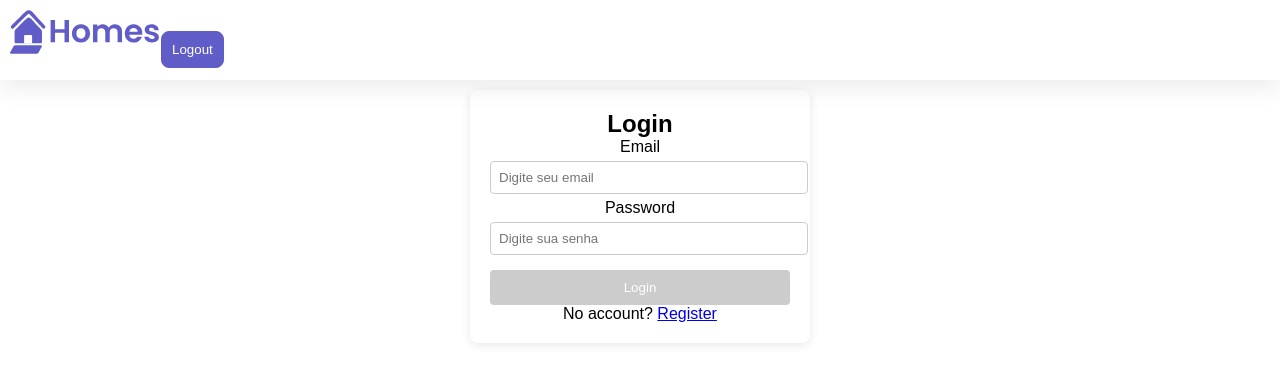
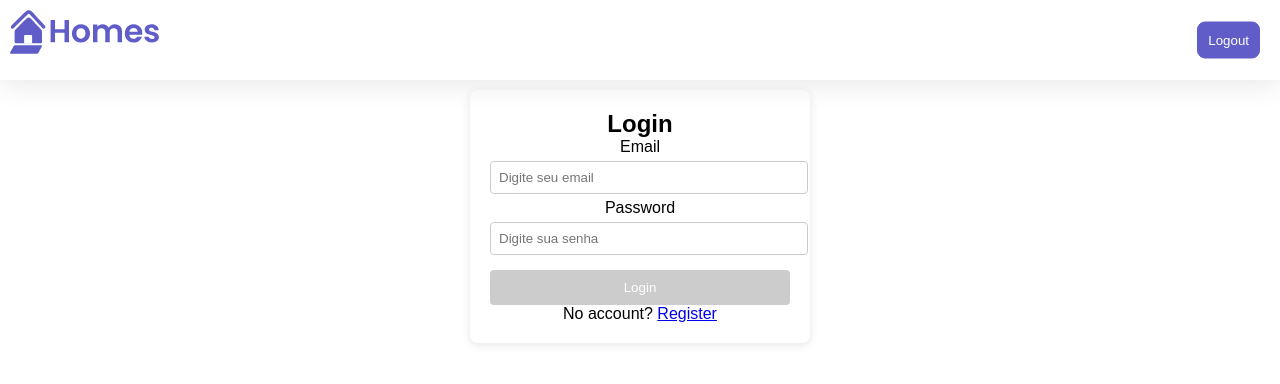
Before and after one commit to rcaa/frontend-es, an Angular app: page /login in a window 1280 px wide. Shown: the top 384 px of the page. Built offline with nearby package versions, Linux system fonts and the light colour scheme; sample sign-in values are in the browser's storage.

Commit message:
implementacao do mecanismo de autorizacao e roles

```diff
--- a/src/app/app.component.ts
+++ b/src/app/app.component.ts
@@ -2,17 +2,18 @@ import { Component, inject } from '@angular/core';
 import { RouterModule } from '@angular/router';
 import { AuthService } from './auth/auth.service';
 import { Router } from '@angular/router';
+import { CommonModule } from '@angular/common';
 
 @Component({
   standalone: true,
   selector: 'app-root',
-  imports: [RouterModule], // Apenas RouterModule para gerenciar rotas
+  imports: [RouterModule, CommonModule], // Apenas RouterModule para gerenciar rotas
   template: `
     <main>
       <header class="brand-name">
         <img class="brand-logo" src="assets/logo.svg"
           alt="logo" aria-hidden="true" />
-          <button class="primary" (click)="logout()">Logout</button>
+          <button class="logout" (click)="logout()" *ngIf="isAuthenticated()">Logout</button>
       </header>
       <section class="content">
         <router-outlet></router-outlet>
@@ -31,4 +32,8 @@ export class AppComponent {
     this.authService.logout();
     this.router.navigate(['/login']);
   }
+
+  isAuthenticated(): boolean {
+    return this.authService.isAuthenticated();
+  }
 }
--- a/src/app/auth/auth.guard.ts
+++ b/src/app/auth/auth.guard.ts
@@ -1,10 +1,23 @@
 import { inject } from '@angular/core';
-import { CanActivateFn, Router } from '@angular/router';
+import { CanActivateFn, Router, ActivatedRouteSnapshot } from '@angular/router';
 import { AuthService } from './auth.service';
 
-export const authGuard: CanActivateFn = () => {
+export const authGuard: CanActivateFn = (route: ActivatedRouteSnapshot) => {
   const authService = inject(AuthService);
   const router = inject(Router);
 
-  return authService.isAuthenticated() ? true : router.createUrlTree(['/login']);
+  // Obtém o papel necessário da rota
+  const requiredRole: string | undefined = route.data?.['role'];
+
+  // Verifica se o usuário está autenticado
+  if (!authService.isAuthenticated()) {
+    return router.createUrlTree(['/login']);
+  }
+
+  // Verifica se a role é necessária e se o usuário tem permissão
+  if (requiredRole && !authService.hasRole(requiredRole)) {
+    return router.createUrlTree(['/unauthorized']); // Redireciona para uma página de "acesso negado"
+  }
+
+  return true;
 };
--- a/src/app/auth/auth.service.ts
+++ b/src/app/auth/auth.service.ts
@@ -36,4 +36,10 @@ export class AuthService {
   register(newUser: User): Observable<User> {
     return this.http.post<User>(this.apiUrl, newUser); // Envia a solicitação para cadastrar um novo usuário
   }
+
+  hasRole(requiredRole: string): boolean {
+    const userString = localStorage.getItem('user');
+    const user = JSON.parse(userString || '{}');
+    return user.role === requiredRole;
+  }
 }
--- a/src/app/routes.ts
+++ b/src/app/routes.ts
@@ -19,7 +19,8 @@ const routeConfig: Routes = [
         path: 'home', component: HomeComponent, canActivate: [authGuard], title: 'Home Page'
     },
     {
-        path: 'details/:id', component: DetailsComponent, canActivate: [authGuard], title: 'Details Page'
+        path: 'details/:id', component: DetailsComponent, canActivate: [authGuard], title: 'Details Page',
+        data: { role: 'user' }
     },
     {
         path: '**', redirectTo: 'login' // Qualquer rota inválida também vai para o login
--- a/src/styles.css
+++ b/src/styles.css
@@ -22,3 +22,15 @@
     color: white;
     border-radius: 8px;
   }
+
+  button.logout {
+    padding: 10px;
+    border: solid 1px var(--primary-color);
+    background: var(--primary-color);
+    color: white;
+    border-radius: 8px;
+    position: fixed;
+    right: 20px;
+    top: 5%;
+    transform: translateY(-50%);
+}
```
